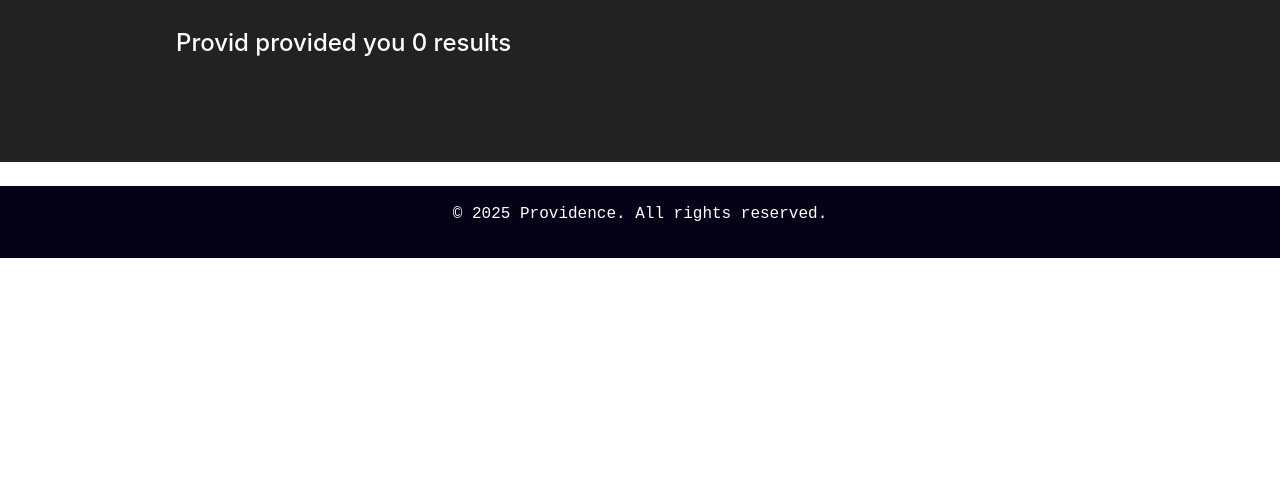
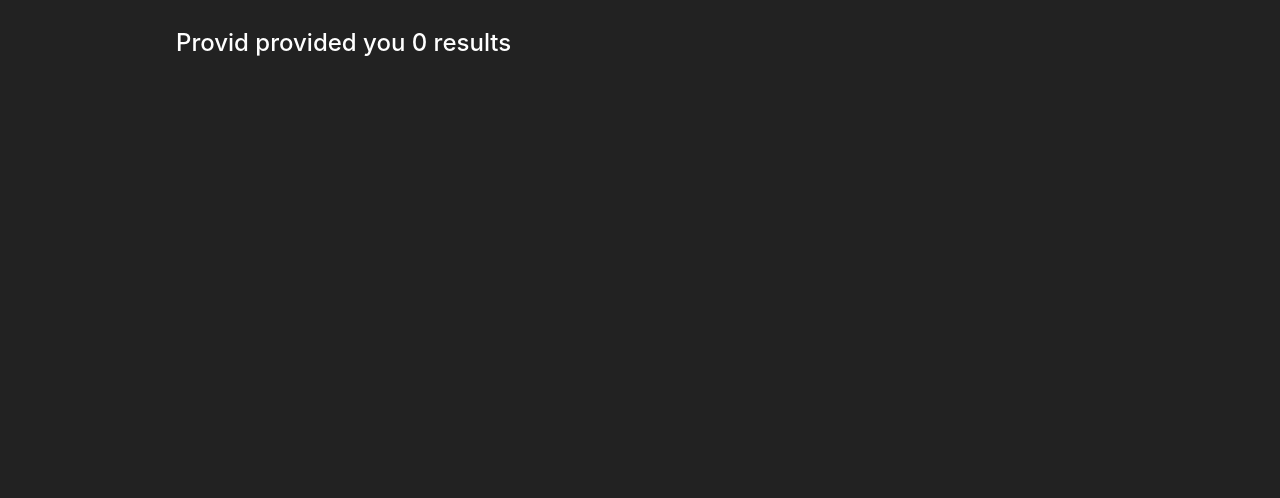
Before and after one commit to MathisCABOSTE/UNZA-WEB-ASSIGNMENT, a PHP site: page /websites/navig.php in a window 1280 px wide. Shown: the part 239-737 px from the top of the page. Run offline with PHP 8.4, Linux system fonts and the light colour scheme; data that the repository does not hold is empty; some libraries are stand-ins or nearby versions.

Commit message:
modif to HTML & CSS in navig & index

```diff
--- a/navig.php
+++ b/navig.php
@@ -60,9 +60,9 @@
     </div>
 
 
-    <footer class="text-center p-3 mt-4" style="background-color: #050117; color: #ffffff; font-family: 'Courier New', Courier, monospace;">
+    <!-- <footer class="text-center p-3 mt-4" style="background-color: #050117; color: #ffffff; font-family: 'Courier New', Courier, monospace;">
         <p>&copy; 2025 Providence. All rights reserved.</p>
-    </footer>
+    </footer> -->
 </body>
 
 </html>
--- a/navigstyle.css
+++ b/navigstyle.css
@@ -1,7 +1,7 @@
 *{
     margin: 0;
     padding: 0;
-	/* background-color: #222222; */
+	background-color: #222222;
 }
 
 .barhaut{
--- a/style.css
+++ b/style.css
@@ -55,9 +55,13 @@
 
 
 
+
+
 input[type=search] {
     border: solid 1px #ccc;
     padding: 12px 350px 12px 20px;
     width: 55px;
+    text-align: left;
+    box-sizing: border-box;
 
 }
```
Also changed, not shown: README.md.
